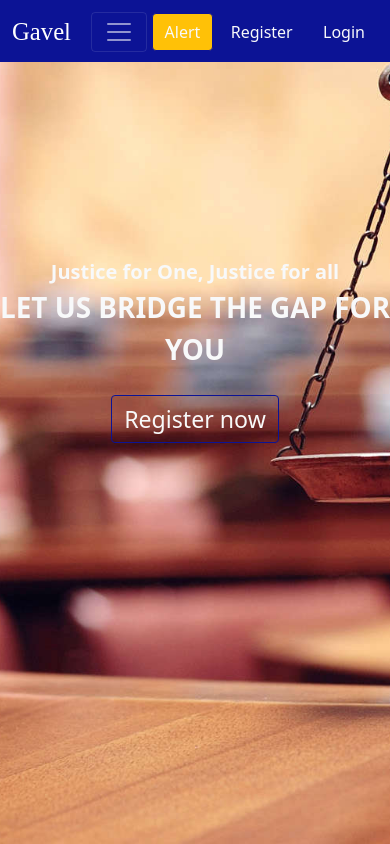
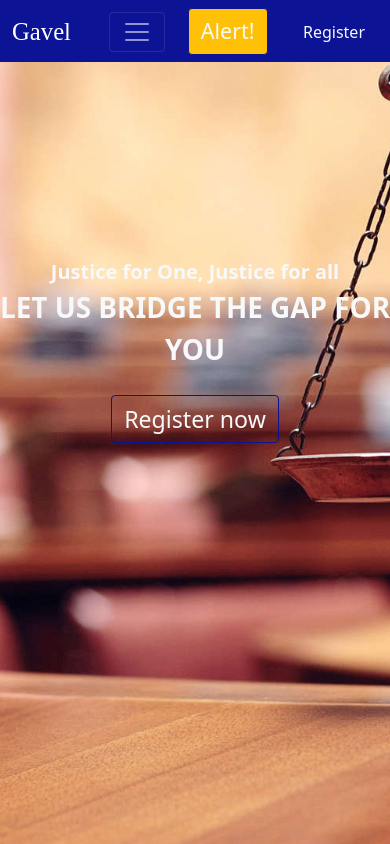
Before and after one commit to OyinDee/gavel, a React (Create React App) app: page / in a window 390 px wide. Built offline with nearby package versions, Linux system fonts and the light colour scheme.

Commit message:
responsiveness

```diff
--- a/src/layouts/Navbar.js
+++ b/src/layouts/Navbar.js
@@ -23,7 +23,7 @@ const Navbar = () => {
                         </li>
                     </ul>
                 </div>
-                <Link className='btn btn-outline-gavel text-light ml-2 bg-warning' to="/distress">Alert</Link>
+                <Link className='btn btn-outline-gavel text-light ml-2 bg-warning fs-4' to="/distress">Alert!</Link>
                 <Link className='btn btn-outline-gavel text-light ml-2' to="/register">Register</Link>
                 <Link className='btn btn-outline-gavel text-light' to="/login">Login</Link>
             </div>
```
